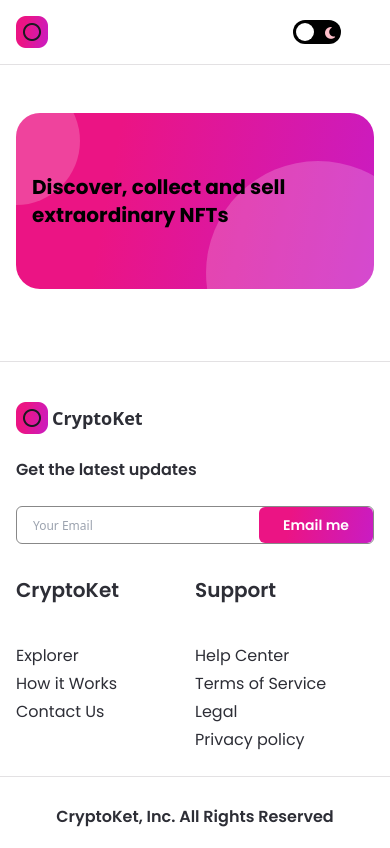
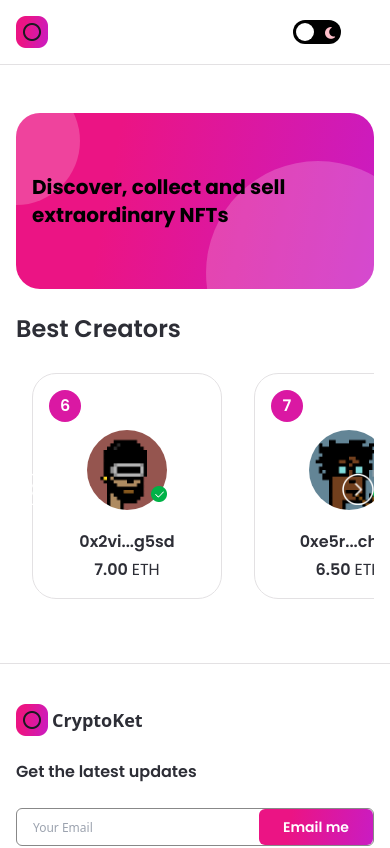
Before and after one commit to florent-uzio/nft-js-mastery, a Next.js app: page / in a window 390 px wide. Shown: the top 848 px of the page. Built offline with nearby package versions, Linux system fonts and the light colour scheme.

Commit message:
best sellers done

```diff
--- /dev/null
+++ b/components/creator-card/creator-card.tsx
@@ -0,0 +1,55 @@
+import Image from 'next/image';
+import images from '../../assets';
+
+type CreatorCardProps = {
+  creatorImage: any;
+  creatorName: string;
+  creatorEths: number;
+  rank: number;
+};
+
+export const CreatorCard = ({
+  creatorEths,
+  creatorImage,
+  creatorName,
+  rank,
+}: CreatorCardProps) => {
+  return (
+    <div className="min-w-190 minlg:min-w-240 dark:bg-nft-black-3 bg-white border dark:border-nft-black-3 border-nft-gray-1 rounded-3xl flex flex-col p-4 m-4">
+      <div className="w-8 h-8 minlg:w-10 minlg:h-10 bg-nft-red-violet flexCenter rounded-full">
+        <p className="font-poppins text-white font-semibold text-base minlg:text-lg">
+          {rank}
+        </p>
+      </div>
+
+      <div className="my-2 flex justify-center">
+        <div className="relative w-20 h-20 minlg:w-28 minlg:h-28">
+          <Image
+            src={creatorImage}
+            layout="fill"
+            objectFit="cover"
+            alt="creator"
+            className="rounded-full"
+          />
+          <div className="absolute w-4 h-4 minlg:w-7 minlg:h-7 bottom-2 -right-0">
+            <Image
+              src={images.tick}
+              layout="fill"
+              objectFit="contain"
+              alt="tick"
+            />
+          </div>
+        </div>
+      </div>
+
+      <div className="mt-3 minlg:mt-7 text-center flexCenter flex-col ">
+        <p className="font-poppins dark:text-white text-nft-black-1 font-semibold text-base">
+          {creatorName}
+        </p>
+        <p className="mt-1 font-poppins dark:text-white text-nft-black-1 font-semibold text-base">
+          {creatorEths.toFixed(2)} <span className="font-normal">ETH</span>
+        </p>
+      </div>
+    </div>
+  );
+};
--- /dev/null
+++ b/components/creator-card/index.ts
@@ -0,0 +1 @@
+export * from './creator-card';
--- a/components/index.ts
+++ b/components/index.ts
@@ -1,3 +1,4 @@
 export * from './banner';
+export * from './creator-card';
 export * from './footer';
 export * from './navbar';
--- a/pages/index.tsx
+++ b/pages/index.tsx
@@ -1,7 +1,56 @@
 import type { NextPage } from 'next';
-import { Banner } from '../components';
+import { useTheme } from 'next-themes';
+import Image from 'next/image';
+import { useEffect, useRef, useState } from 'react';
+import images from '../assets';
+import { Banner, CreatorCard } from '../components';
+import { makeId } from '../utils';
+
+type Direction = 'left' | 'right';
 
 const Home: NextPage = () => {
+  const [hideButtons, setHideButtons] = useState(false);
+  const parentRef = useRef(null);
+  const scrollRef = useRef(null);
+  const { theme } = useTheme();
+
+  const handleScroll = (direction: Direction) => {
+    const { current } = scrollRef;
+
+    if (current === null) return;
+
+    const scrollAmount = window.innerWidth > 1800 ? 270 : 210;
+
+    if (direction === 'left') {
+      // @ts-ignore
+      current.scrollLeft -= scrollAmount;
+    } else {
+      // @ts-ignore
+      current.scrollLeft += scrollAmount;
+    }
+  };
+
+  const isScrollable = () => {
+    const { current } = scrollRef;
+    const { current: parent } = parentRef;
+
+    // @ts-ignore
+    if (current?.scrollWidth >= parent?.offsetWidth) {
+      setHideButtons(false);
+    } else {
+      setHideButtons(true);
+    }
+  };
+
+  useEffect(() => {
+    isScrollable();
+    window.addEventListener('resize', isScrollable);
+
+    return () => {
+      window.removeEventListener('resize', isScrollable);
+    };
+  }, []);
+
   return (
     <div className="flex justify-center sm:px-4 p-12">
       <div className="w-full minmd:w-4/5">
@@ -10,6 +59,62 @@
           className="justify-start mb-6 h-72 sm:h-60 p-12 xs:p-4 xs:h-44 rounded-3xl"
           textStyles="md:text-4xl sm:text-2xl xs:text-xl text-left"
         />
+        <div>
+          <h1 className="font-poppins dark:text-white text-nft-black-1 text-2xl minlg:text-4xl font-semibold ml-4 xs:ml-0">
+            Best Creators
+          </h1>
+
+          <div className="relative flex-1 max-w-full flex mt-3" ref={parentRef}>
+            <div
+              className="flex flex-row w-max overflow-x-scroll no-scrollbar select-none"
+              ref={scrollRef}
+            >
+              {[6, 7, 8, 9, 10].map((index) => {
+                return (
+                  <CreatorCard
+                    key={`creator-${index}`}
+                    rank={index}
+                    // @ts-ignore
+                    creatorImage={images[`creator${index}`]}
+                    creatorName={`0x${makeId(3)}...${makeId(4)}`}
+                    creatorEths={10 - index * 0.5}
+                  />
+                );
+              })}
+
+              {!hideButtons && (
+                <>
+                  <div
+                    onClick={() => handleScroll('left')}
+                    className="absolute w-8 h-8 minlg:w-12 minlg:h-12 top-45 cursor-pointer left-0"
+                  >
+                    <Image
+                      src={images.left}
+                      layout="fill"
+                      objectFit="contain"
+                      alt="left"
+                      className={theme === 'light' ? 'filter invert' : ''}
+                    />
+                  </div>
+                  <div
+                    onClick={() => {
+                      handleScroll('right');
+                    }}
+                    className="absolute w-8 h-8 minlg:w-12 minlg:h-12 top-45 cursor-pointer right-0"
+                  >
+                    <Image
+                      src={images.right}
+                      layout="fill"
+                      objectFit="contain"
+                      alt="left"
+                      className={theme === 'light' ? 'filter invert' : ''}
+                    />
+                  </div>
+                </>
+              )}
+            </div>
+          </div>
+        </div>
       </div>
     </div>
   );
--- /dev/null
+++ b/utils/index.ts
@@ -0,0 +1 @@
+export * from './make-id';
--- /dev/null
+++ b/utils/make-id.ts
@@ -0,0 +1,12 @@
+export const makeId = (length: number) => {
+  let result = '';
+
+  const characters = 'abcdefghijklmnopqrstuvwxyz0123456789';
+  const charactersLength = characters.length;
+
+  for (let i = 0; i < length; i++) {
+    result += characters.charAt(Math.floor(Math.random() * charactersLength));
+  }
+
+  return result;
+};
```
